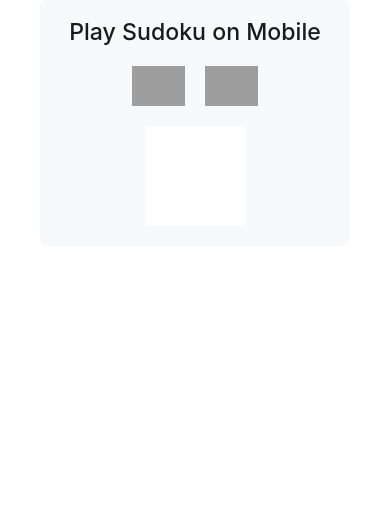
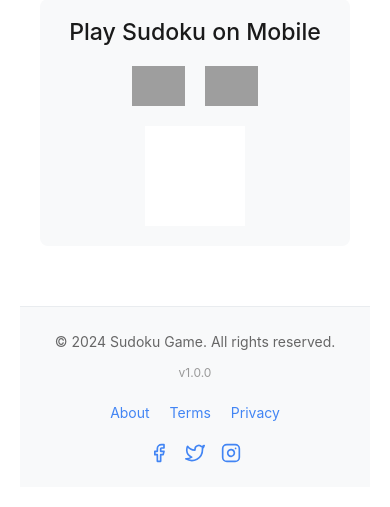
Before and after one commit to mani-django09/sudoku-game, a Flask app: page / in a window 390 px wide; the page is wider, and only the part inside the window is pictured. Shown: the part 1722-2229 px from the top of that part. Before the commit the page ends 1828 px from the top of that part, so only its background shows below. Run offline with Flask 3, Linux system fonts and the light colour scheme; some libraries are stand-ins or nearby versions; grey boxes are pictures that could not be loaded.

Commit message:
Agent query: Please verify if: 1. The footer appears at the bottom of the page 2. The year is displayed dynamically 3. All links (About, Terms, Privacy) are visible 4. Social media icons are displayed 5. The styling matches the existing theme 6. The footer is responsive on mobile view

```diff
--- a/static/css/style.css
+++ b/static/css/style.css
@@ -458,3 +458,87 @@ body {
         font-size: 20px;
     }
 }
+
+/* Footer Styles */
+.site-footer {
+    background-color: #f8f9fa;
+    padding: 24px 0;
+    margin-top: 40px;
+    border-top: 1px solid #e9ecef;
+}
+
+.footer-content {
+    max-width: 1200px;
+    margin: 0 auto;
+    padding: 0 20px;
+    display: flex;
+    justify-content: space-between;
+    align-items: center;
+    flex-wrap: wrap;
+    gap: 20px;
+}
+
+.footer-section {
+    display: flex;
+    align-items: center;
+    gap: 20px;
+}
+
+.copyright {
+    color: #666;
+    margin: 0;
+    font-size: 14px;
+}
+
+.version {
+    color: #999;
+    font-size: 12px;
+}
+
+.footer-links {
+    display: flex;
+    gap: 20px;
+}
+
+.footer-links a {
+    color: #4285f4;
+    text-decoration: none;
+    font-size: 14px;
+}
+
+.footer-links a:hover {
+    text-decoration: underline;
+}
+
+.social-links {
+    display: flex;
+    gap: 16px;
+}
+
+.social-links a {
+    color: #4285f4;
+    line-height: 0;
+}
+
+.social-links svg {
+    width: 20px;
+    height: 20px;
+    stroke: currentColor;
+}
+
+/* Responsive Footer */
+@media (max-width: 768px) {
+    .footer-content {
+        flex-direction: column;
+        text-align: center;
+    }
+
+    .footer-section {
+        flex-direction: column;
+        gap: 12px;
+    }
+
+    .social-links {
+        justify-content: center;
+    }
+}
--- a/templates/index.html
+++ b/templates/index.html
@@ -88,6 +88,29 @@
         </div>
     </div>
 
+    <footer class="site-footer">
+        <div class="footer-content">
+            <div class="footer-section">
+                <p class="copyright">&copy; <span id="current-year"></span> Sudoku Game. All rights reserved.</p>
+                <span class="version">v1.0.0</span>
+            </div>
+            <div class="footer-section">
+                <nav class="footer-links">
+                    <a href="#">About</a>
+                    <a href="#">Terms</a>
+                    <a href="#">Privacy</a>
+                </nav>
+            </div>
+            <div class="footer-section">
+                <div class="social-links">
+                    <a href="#" aria-label="Facebook"><i data-feather="facebook"></i></a>
+                    <a href="#" aria-label="Twitter"><i data-feather="twitter"></i></a>
+                    <a href="#" aria-label="Instagram"><i data-feather="instagram"></i></a>
+                </div>
+            </div>
+        </div>
+    </footer>
+
     <!-- Scripts loaded at the bottom for better performance -->
     <script src="https://cdn.jsdelivr.net/npm/feather-icons/dist/feather.min.js"></script>
     <script src="{{ url_for('static', filename='js/timer.js') }}"></script>
@@ -102,6 +125,8 @@
             try {
                 feather.replace();
                 console.log('Feather icons initialized successfully');
+                // Set current year in footer
+                document.getElementById('current-year').textContent = new Date().getFullYear();
             } catch (error) {
                 console.error('Failed to initialize Feather icons:', error);
             }
```
